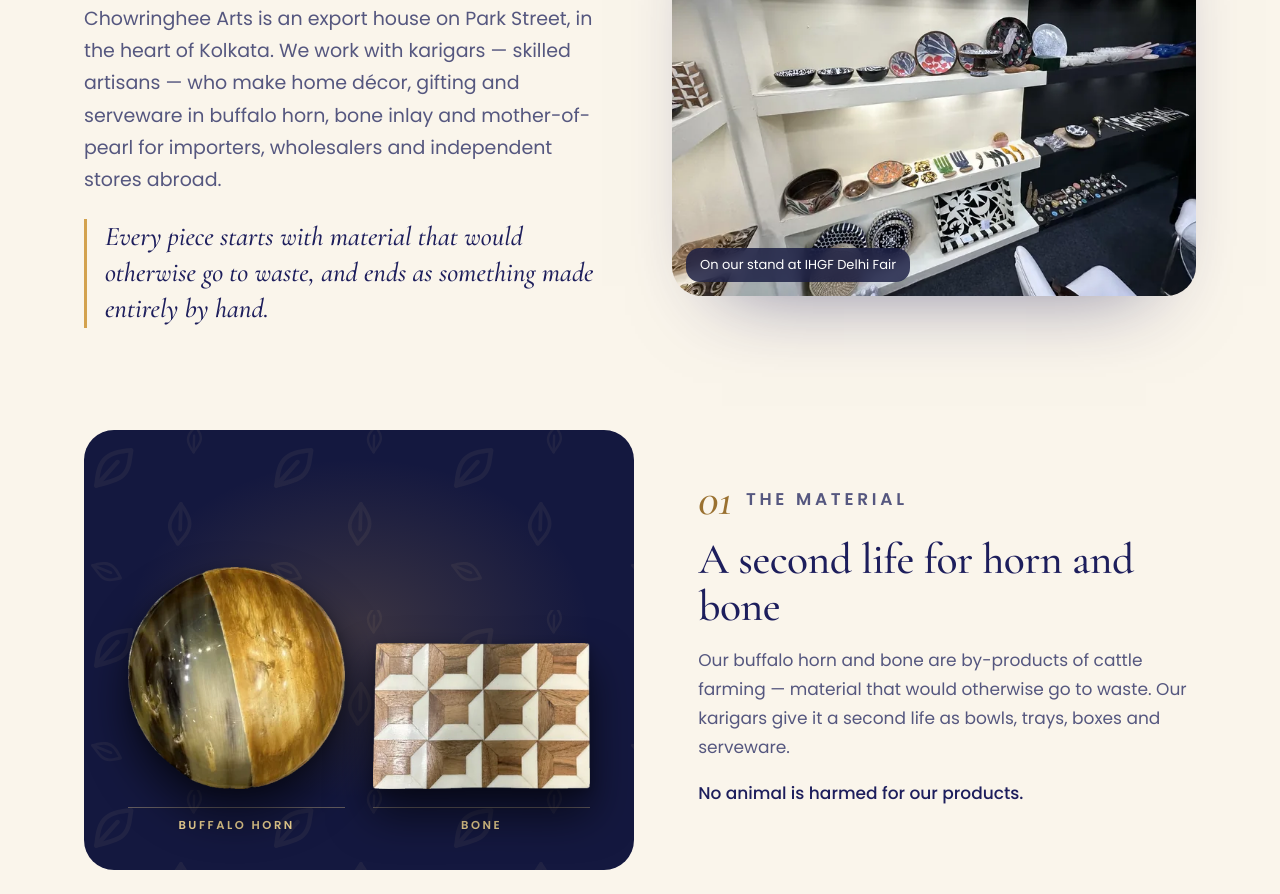
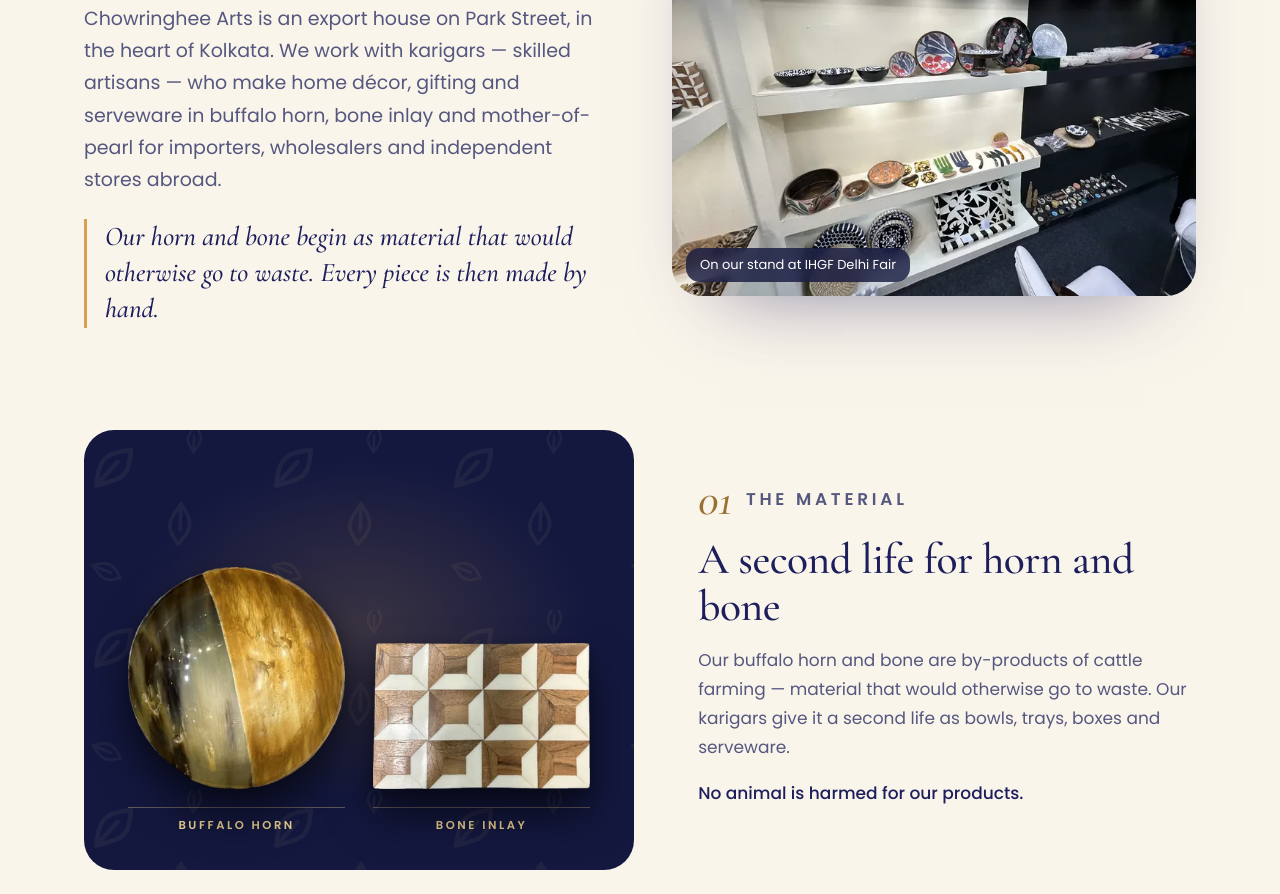
Before and after one commit to siddhant3005-max/chowringheearts-website, a plain HTML site: page index.html in a window 1280 px wide. Shown: the part 1406-2300 px from the top of the page. Drawn offline with Linux system fonts and the light colour scheme.

Commit message:
Story wording: waste claim limited to horn and bone

```diff
--- a/index.html
+++ b/index.html
@@ -510,7 +510,7 @@ html.lb-open{overflow:hidden}
           <p class="eyebrow">Why Chowringhee Arts</p>
           <h2 id="story-title">Real materials, <em>real hands.</em></h2>
           <p class="lede">Chowringhee Arts is an export house on Park Street, in the heart of Kolkata. We work with karigars — skilled artisans — who make home décor, gifting and serveware in buffalo horn, bone inlay and mother-of-pearl for importers, wholesalers and independent stores abroad.</p>
-          <p class="story-lead">Every piece starts with material that would otherwise go to waste, and ends as something made entirely by hand.</p>
+          <p class="story-lead">Our horn and bone begin as material that would otherwise go to waste. Every piece is then made by hand.</p>
         </div>
         <figure class="about-photo"><img src="assets/img/stand-shelves-480.webp" srcset="assets/img/stand-shelves-480.webp 480w, assets/img/stand-shelves-720.webp 720w, assets/img/stand-shelves-1080.webp 1080w, assets/img/stand-shelves-1440.webp 1440w" sizes="(max-width:900px) 92vw, 560px" width="1440" height="1192" alt="Shelves of bone inlay trays, horn and shell pieces on the Chowringhee Arts stand at IHGF Delhi Fair" loading="lazy" decoding="async"><figcaption>On our stand at IHGF Delhi Fair</figcaption></figure>
       </div>
@@ -520,7 +520,7 @@ html.lb-open{overflow:hidden}
           <div class="ch-art art-material" aria-hidden="true">
             <div class="pair">
               <figure><img src="assets/img/horn-bowl-two-tone-600.webp" srcset="assets/img/horn-bowl-two-tone-300.webp 293w, assets/img/horn-bowl-two-tone-600.webp 470w" sizes="(max-width:900px) 40vw, 240px" width="470" height="482" alt="" loading="lazy" decoding="async"><figcaption>Buffalo horn</figcaption></figure>
-              <figure><img src="assets/img/bone-inlay-box-cubes-600.webp" srcset="assets/img/bone-inlay-box-cubes-300.webp 300w, assets/img/bone-inlay-box-cubes-600.webp 484w" sizes="(max-width:900px) 40vw, 240px" width="484" height="326" alt="" loading="lazy" decoding="async"><figcaption>Bone</figcaption></figure>
+              <figure><img src="assets/img/bone-inlay-box-cubes-600.webp" srcset="assets/img/bone-inlay-box-cubes-300.webp 300w, assets/img/bone-inlay-box-cubes-600.webp 484w" sizes="(max-width:900px) 40vw, 240px" width="484" height="326" alt="" loading="lazy" decoding="async"><figcaption>Bone inlay</figcaption></figure>
             </div>
           </div>
           <div class="ch-text">
@@ -562,7 +562,7 @@ html.lb-open{overflow:hidden}
       </ol>
 
       <div class="story-end">
-        <p class="story-quote">Made by hand in India, from material that would otherwise go to waste.</p>
+        <p class="story-quote">Made by hand in India — with horn and bone that would otherwise go to waste.</p>
         <ul class="facts">
           <li>FOB prices in US dollars</li>
           <li>Better prices on volume</li>
```
